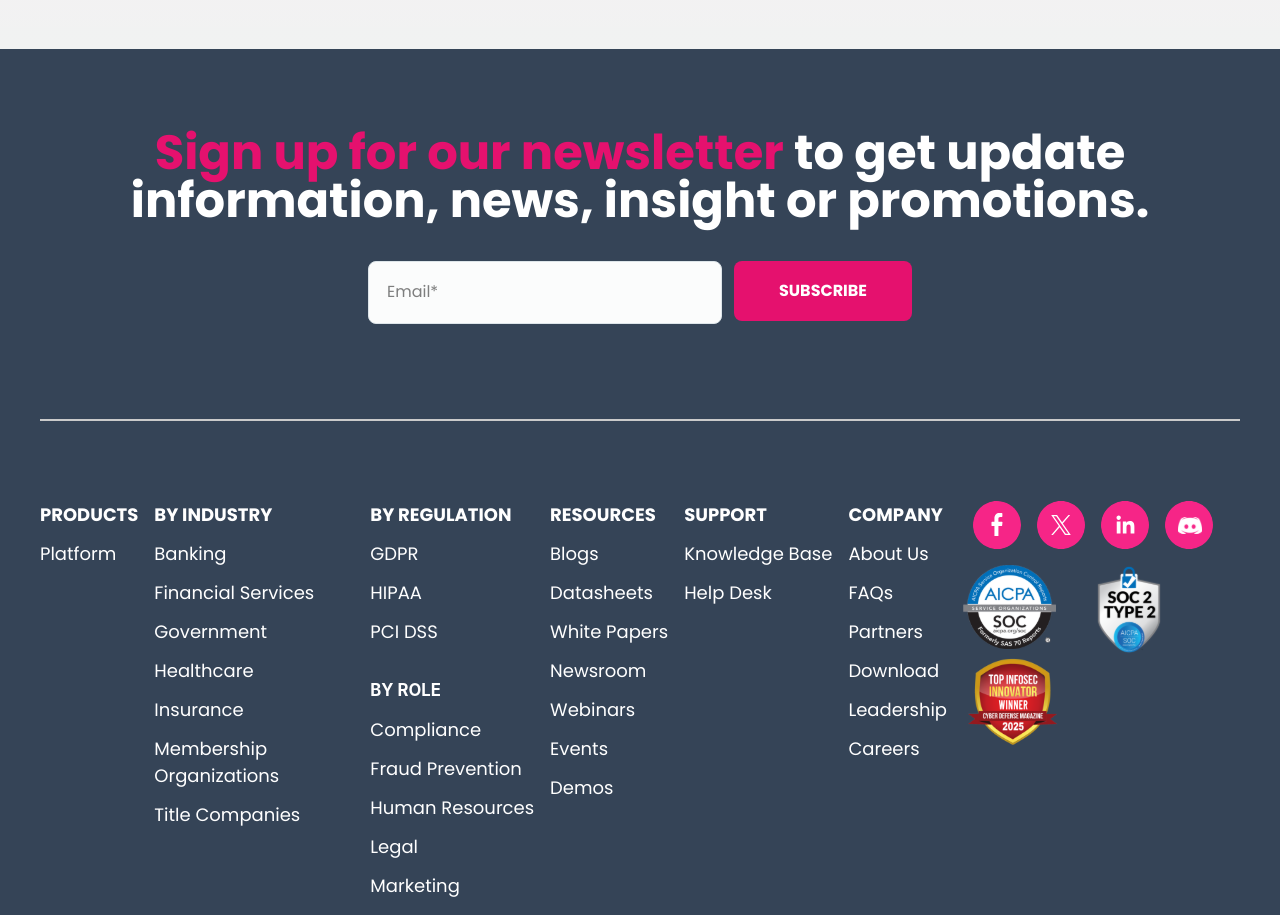
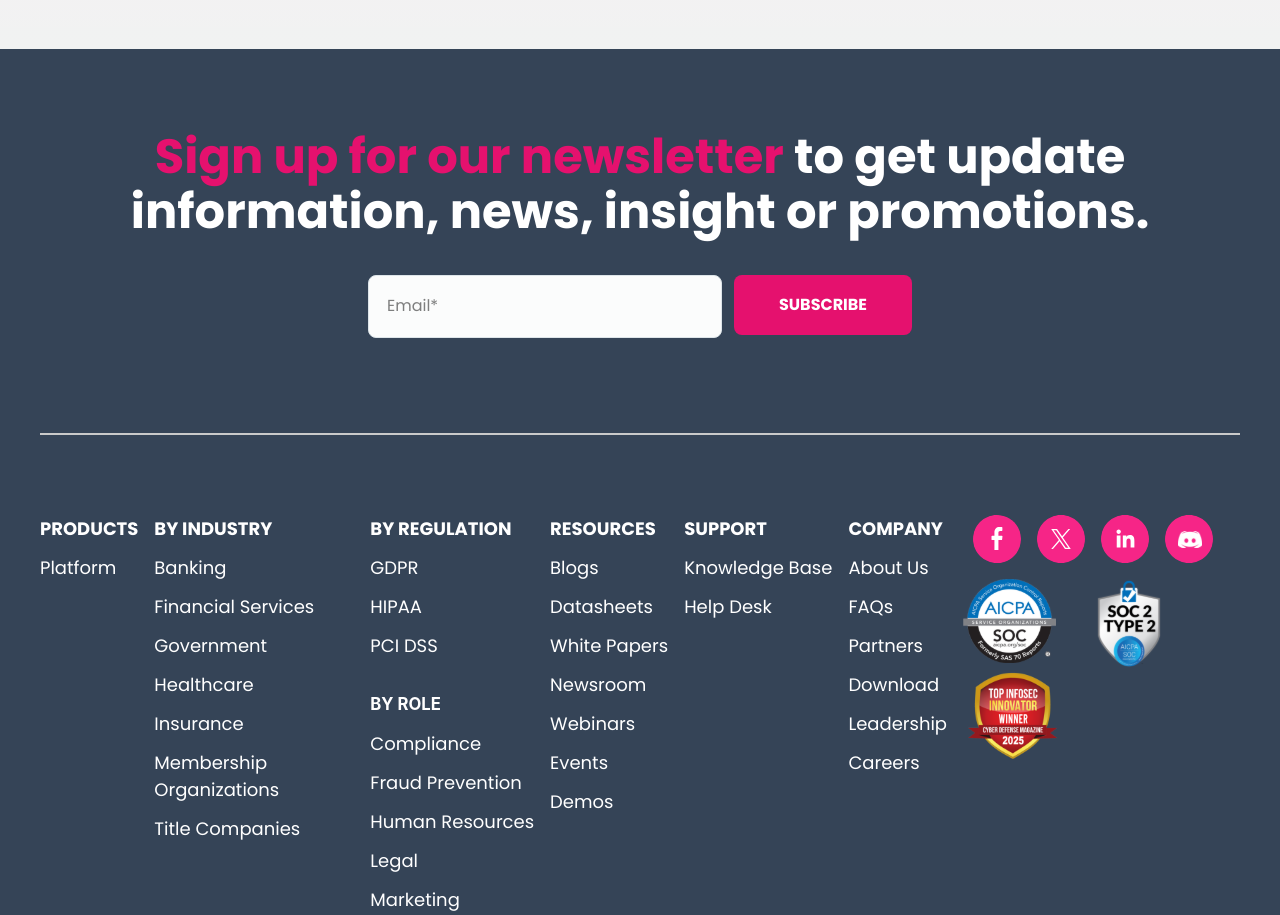
Before and after one commit to IshanCodes21/TruPerformance-FIGMA, a React (Vite) app: page / in a window 1280 px wide. Shown: the part 4620-5535 px from the top of the page. Built offline with nearby package versions, Linux system fonts and the light colour scheme.

Commit message:
Updated website

```diff
--- a/src/index.css
+++ b/src/index.css
@@ -411,7 +411,7 @@ font-family: Poppins;
 font-size: 48px;
 font-style: normal;
 font-weight: 700;
-line-height: var(--line-height-48, 48px); /* 100% */
+line-height: var(--line-height-55, 55px); /* 100% */
 }
 .baner-highlight{
 align-self: stretch;
```
